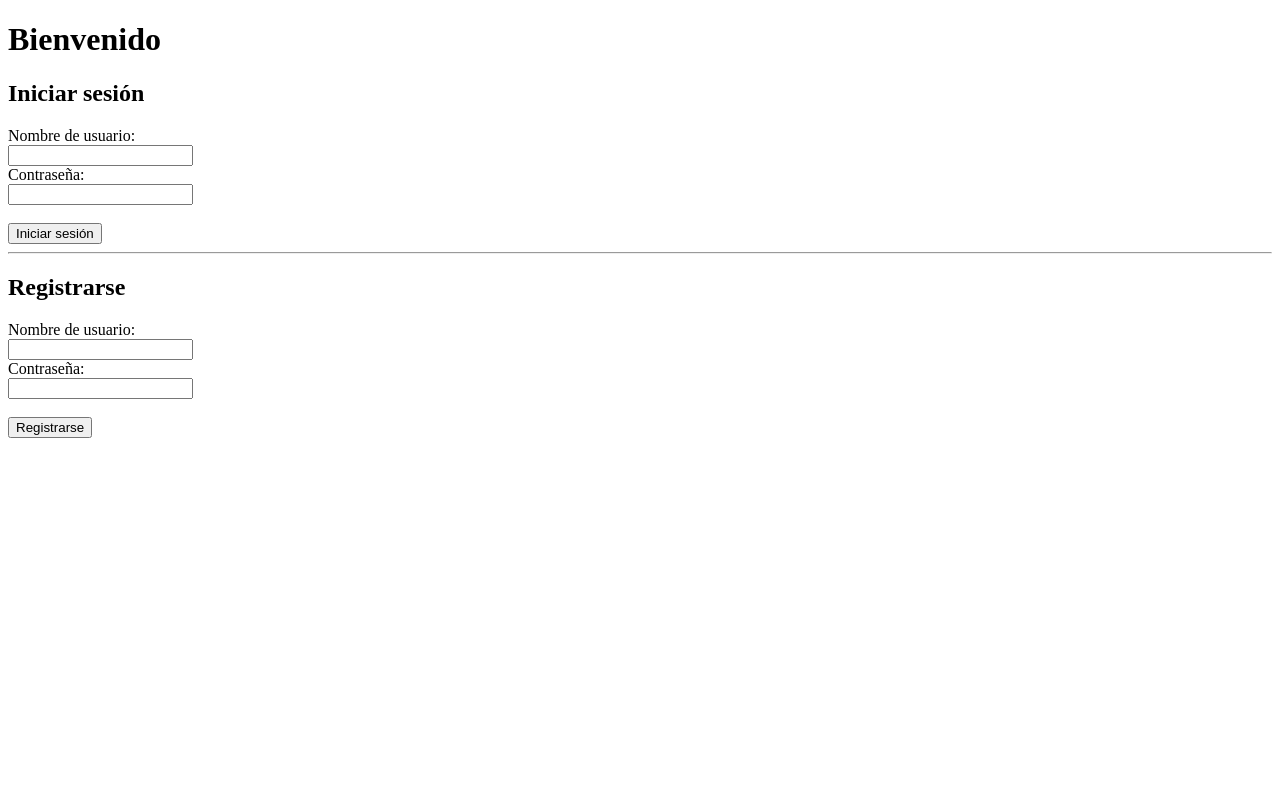
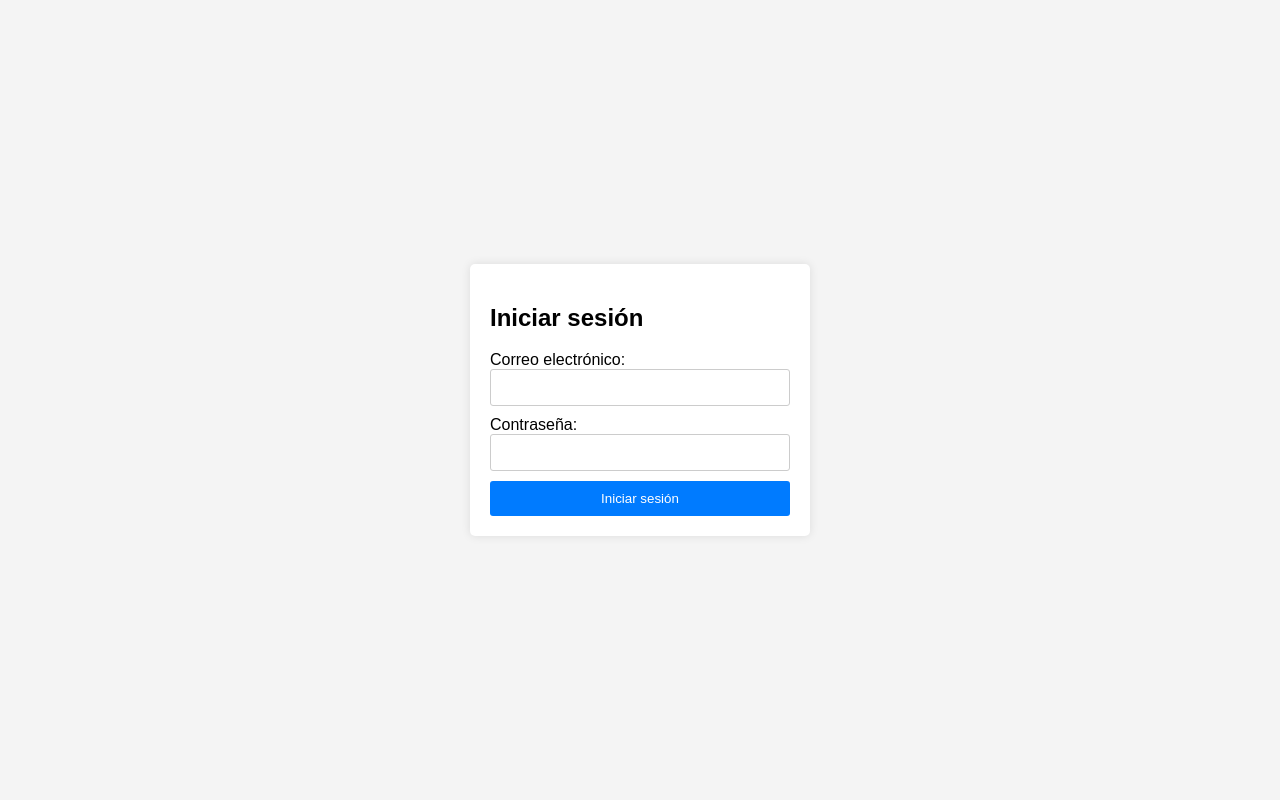
Before and after one commit to Pachur8/DatosMasivos, a PHP site: page / in a window 1280 px wide. Run offline with PHP 8.4, Linux system fonts and the light colour scheme.

Commit message:
mensaje de prueba

```diff
--- a/index.html
+++ b/index.html
@@ -3,31 +3,62 @@
 <head>
     <meta charset="UTF-8">
     <meta name="viewport" content="width=device-width, initial-scale=1.0">
-    <title>Página de inicio</title>
+    <title>Iniciar sesión</title>
+    <style>
+        body {
+            font-family: Arial, sans-serif;
+            margin: 0;
+            padding: 0;
+            display: flex;
+            justify-content: center;
+            align-items: center;
+            height: 100vh;
+            background-color: #f4f4f4;
+        }
+        form {
+            background-color: #fff;
+            padding: 20px;
+            border-radius: 5px;
+            box-shadow: 0 0 10px rgba(0, 0, 0, 0.1);
+            width: 300px;
+        }
+        input[type="text"],
+        input[type="password"] {
+            width: 100%;
+            padding: 10px;
+            margin-bottom: 10px;
+            border: 1px solid #ccc;
+            border-radius: 3px;
+            box-sizing: border-box;
+        }
+        input[type="submit"] {
+            width: 100%;
+            background-color: #007bff;
+            color: #fff;
+            border: none;
+            padding: 10px;
+            border-radius: 3px;
+            cursor: pointer;
+            transition: background-color 0.3s ease;
+        }
+        input[type="submit"]:hover {
+            background-color: #0056b3;
+        }
+        .error-message {
+            color: red;
+            font-size: 14px;
+            margin-top: 10px;
+        }
+    </style>
 </head>
 <body>
-    <h1>Bienvenido</h1>
-
-    <!-- Formulario de inicio de sesión -->
-    <h2>Iniciar sesión</h2>
-    <form action="login.php" method="post">
-        <label for="username">Nombre de usuario:</label><br>
-        <input type="text" id="username" name="username" required><br>
-        <label for="password">Contraseña:</label><br>
-        <input type="password" id="password" name="password" required><br><br>
+    <form action="login.php" method="POST">
+        <h2>Iniciar sesión</h2>
+        <label for="email">Correo electrónico:</label>
+        <input type="text" id="email" name="email" required>
+        <label for="password">Contraseña:</label>
+        <input type="password" id="password" name="password" required>
         <input type="submit" value="Iniciar sesión">
-    </form>
-
-    <hr>
-
-    <!-- Formulario de registro -->
-    <h2>Registrarse</h2>
-    <form action="signin.php" method="post">
-        <label for="new_username">Nombre de usuario:</label><br>
-        <input type="text" id="new_username" name="new_username" required><br>
-        <label for="new_password">Contraseña:</label><br>
-        <input type="password" id="new_password" name="new_password" required><br><br>
-        <input type="submit" value="Registrarse">
     </form>
 </body>
 </html>
```
Also changed, not shown: login.php (+53 -17 lines).
